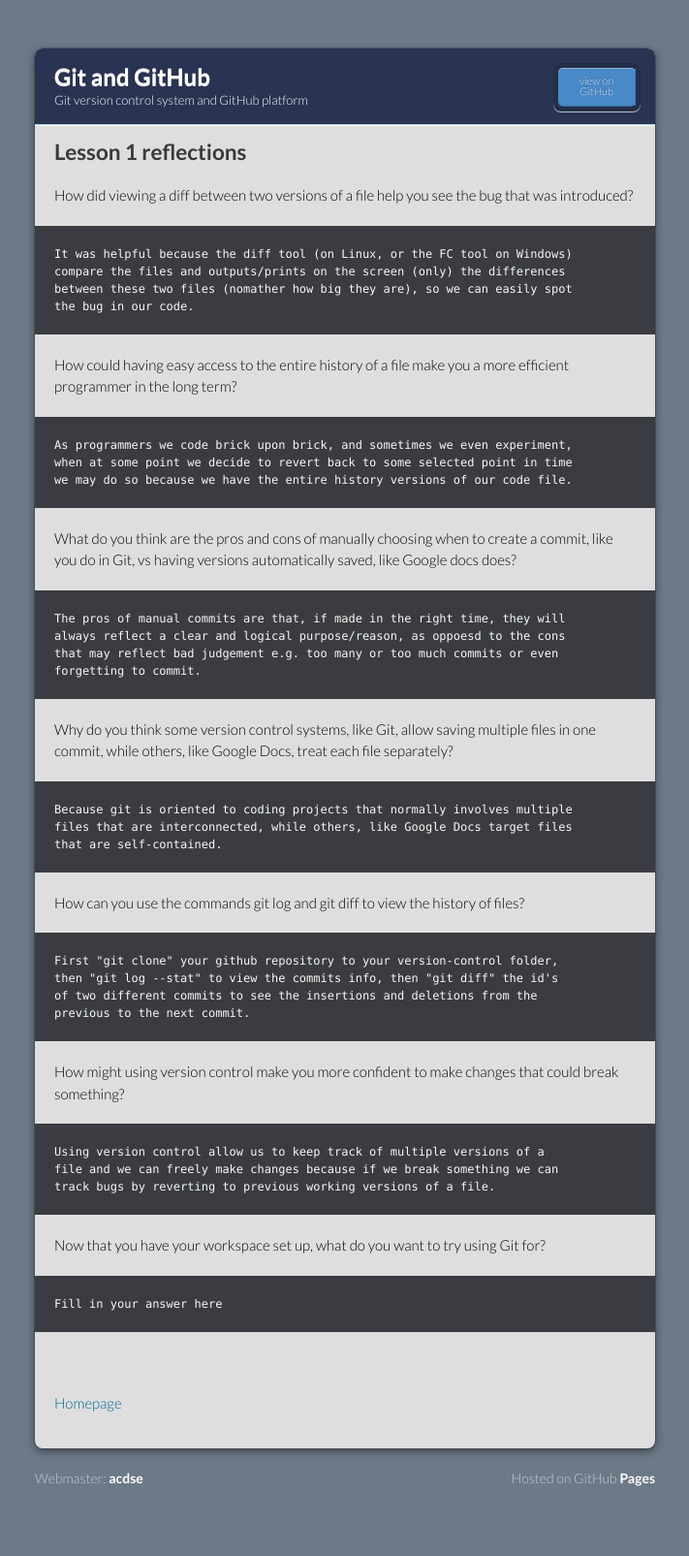
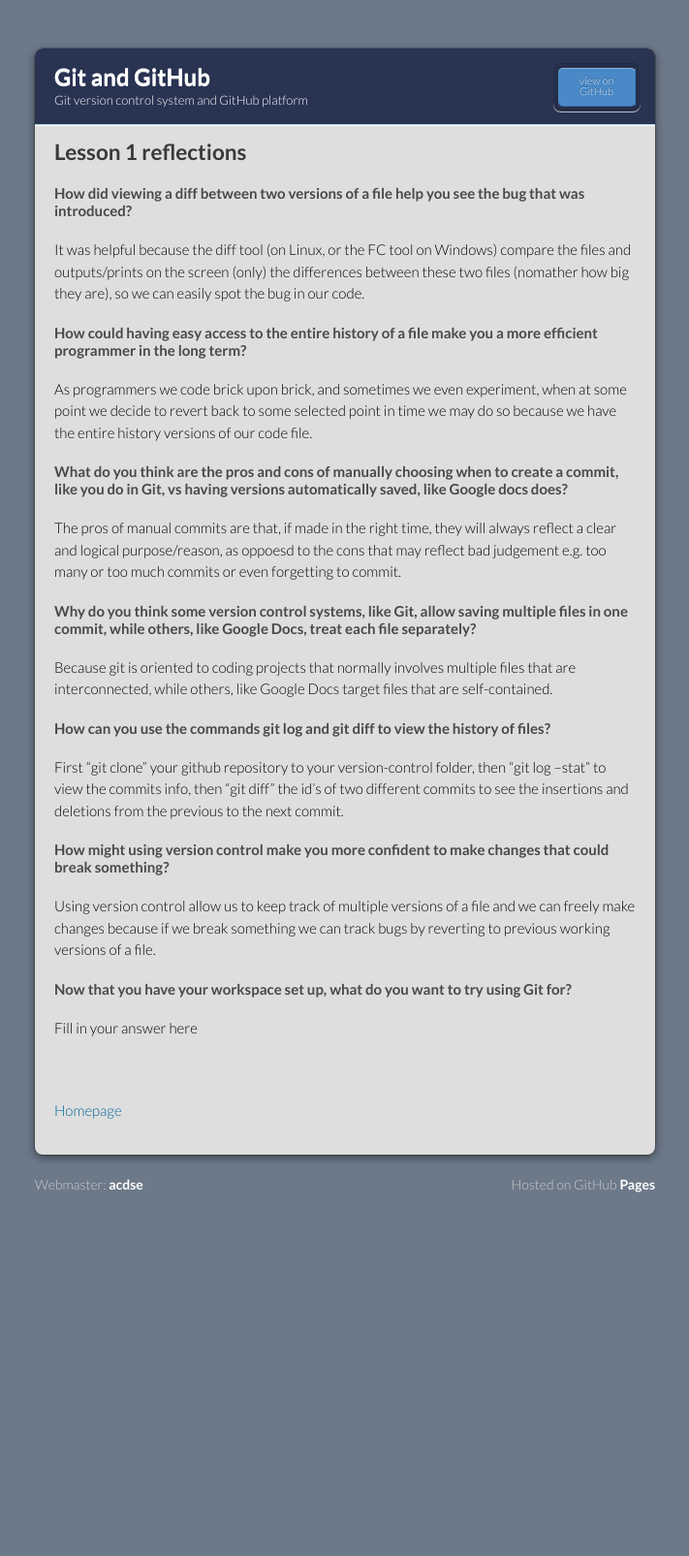
Before and after one commit to acdse/ud775, a Jekyll site: the page built from pages/lesson-1-reflections.md, in a window 1280 px wide. Shown: the whole page at 97% size, without its empty margins (284-995 px from the left). Built offline with Jekyll 4.4.1, drawn with Linux system fonts in a browser that asks for light colours; our own code applies the rules of GitHub Pages for plain Markdown files; after the commit the page ends 1302 px from its top, so only the background shows below that.

```diff
--- a/pages/lesson-1-reflections.md
+++ b/pages/lesson-1-reflections.md
@@ -4,54 +4,48 @@ layout: default
 
 ## Lesson 1 reflections
 
-How did viewing a diff between two versions of a file help you see the bug that
-was introduced?
+#### How did viewing a diff between two versions of a file help you see the bug that was introduced?
 
-    It was helpful because the diff tool (on Linux, or the FC tool on Windows)
-	compare the files and outputs/prints on the screen (only) the differences
-	between these two files (nomather how big they are), so we can easily spot
-	the bug in our code.
+It was helpful because the diff tool (on Linux, or the FC tool on Windows)
+compare the files and outputs/prints on the screen (only) the differences
+between these two files (nomather how big they are), so we can easily spot
+the bug in our code.
 
-How could having easy access to the entire history of a file make you a more
-efficient programmer in the long term?
+#### How could having easy access to the entire history of a file make you a more efficient programmer in the long term?
 
-    As programmers we code brick upon brick, and sometimes we even experiment,
-	when at some point we decide to revert back to some selected point in time
-	we may do so because we have the entire history versions of our code file.
+As programmers we code brick upon brick, and sometimes we even experiment,
+when at some point we decide to revert back to some selected point in time
+we may do so because we have the entire history versions of our code file.
 
-What do you think are the pros and cons of manually choosing when to create a
-commit, like you do in Git, vs having versions automatically saved, like Google
-docs does?
+#### What do you think are the pros and cons of manually choosing when to create a commit, like you do in Git, vs having versions automatically saved, like Google docs does?
 
-    The pros of manual commits are that, if made in the right time, they will
-	always reflect a clear and logical purpose/reason, as oppoesd to the cons
-	that may reflect bad judgement e.g. too many or too much commits or even
-	forgetting to commit.
+The pros of manual commits are that, if made in the right time, they will
+always reflect a clear and logical purpose/reason, as oppoesd to the cons
+that may reflect bad judgement e.g. too many or too much commits or even
+forgetting to commit.
 
-Why do you think some version control systems, like Git, allow saving multiple
-files in one commit, while others, like Google Docs, treat each file separately?
+#### Why do you think some version control systems, like Git, allow saving multiple files in one commit, while others, like Google Docs, treat each file separately?
 
-    Because git is oriented to coding projects that normally involves multiple
-	files that are interconnected, while others, like Google Docs target files
-	that are self-contained.
+Because git is oriented to coding projects that normally involves multiple
+files that are interconnected, while others, like Google Docs target files
+that are self-contained.
 
-How can you use the commands git log and git diff to view the history of files?
+#### How can you use the commands git log and git diff to view the history of files?
 
-    First "git clone" your github repository to your version-control folder,
-	then "git log --stat" to view the commits info, then "git diff" the id's
-	of two different commits to see the insertions and deletions from the
-	previous to the next commit.
+First "git clone" your github repository to your version-control folder,
+then "git log --stat" to view the commits info, then "git diff" the id's
+of two different commits to see the insertions and deletions from the
+previous to the next commit.
 
-How might using version control make you more confident to make changes that
-could break something?
+#### How might using version control make you more confident to make changes that could break something?
 
-    Using version control allow us to keep track of multiple versions of a
-	file and we can freely make changes because if we break something we can
-	track bugs by reverting to previous working versions of a file.
+Using version control allow us to keep track of multiple versions of a
+file and we can freely make changes because if we break something we can
+track bugs by reverting to previous working versions of a file.
 
-Now that you have your workspace set up, what do you want to try using Git for?
+#### Now that you have your workspace set up, what do you want to try using Git for?
 
-    Fill in your answer here
+Fill in your answer here
 
 <br />
 
```
